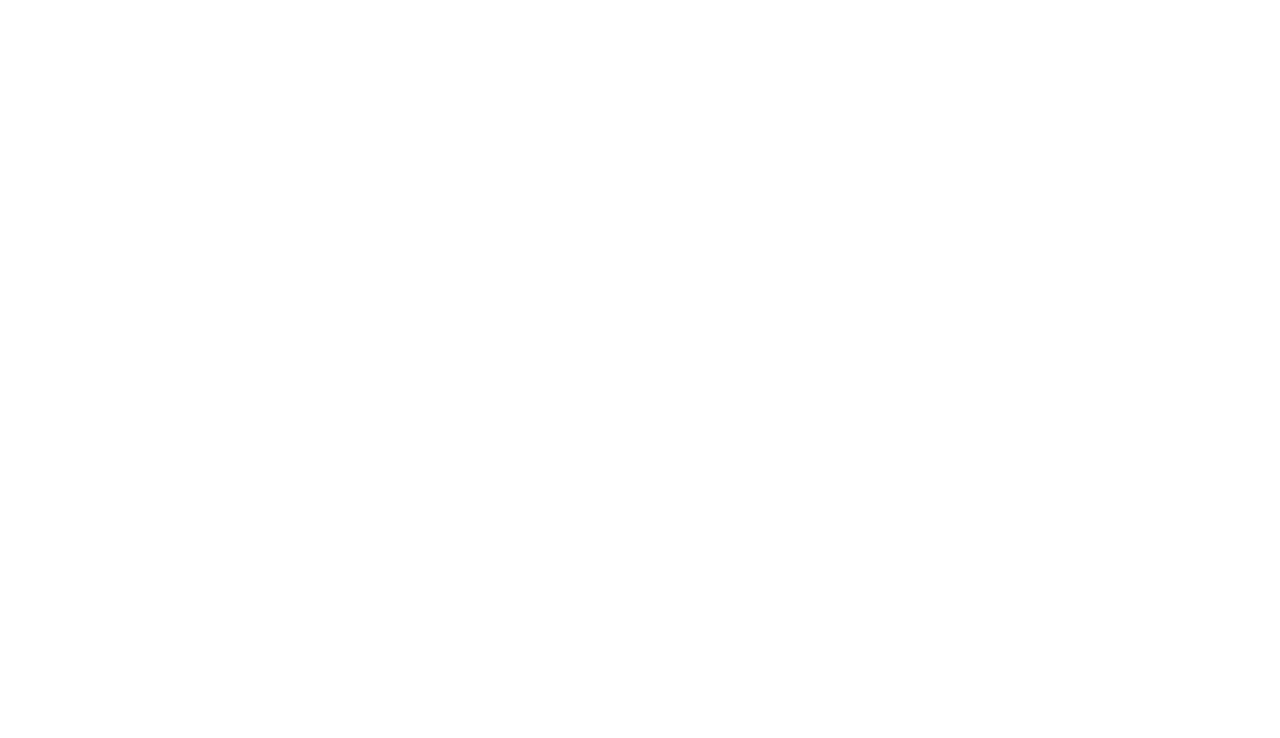
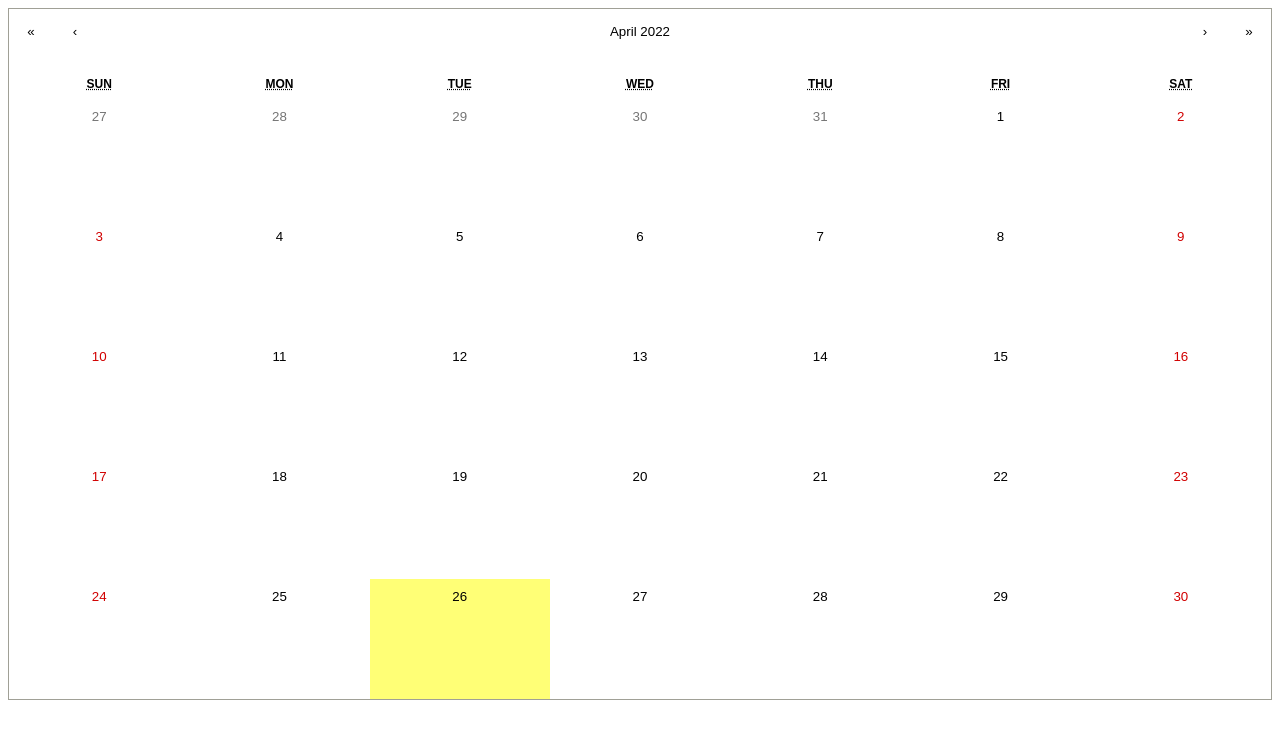
Before and after one commit to Adel-es/mogakko_bot_front, a React (Create React App) app: page /schedule in a window 1280 px wide. Before the commit this address had no page. Shown: the top 738 px of the page. Built offline with nearby package versions, Linux system fonts and the light colour scheme.

Commit message:
refactor : 클래스 이름 rename

```diff
--- a/src/App.js
+++ b/src/App.js
@@ -2,7 +2,7 @@
 import Home from "./router/Home";
 import SignIn from "./pages/SignIn";
 import SignUp from "./pages/SignUp";
-import StudyManager from "./pages/StudyManager";
+import ScheduleManager from "./pages/ScheduleManager";
 
 function App() {
 	return (
@@ -11,7 +11,7 @@
 				<Route path="/" element={<Home />}></Route>
 				<Route path="/signin" element={<SignIn />}></Route>
 				<Route path="/signup" element={<SignUp />}></Route>
-				<Route path="/manage" element={<StudyManager />}></Route>
+				<Route path="/schedule" element={<ScheduleManager />}></Route>
 			</Routes>
 		</Router>
 	);
--- a/src/components/calendar/CustomCalendar.js
+++ b/src/components/calendar/MonthlyCalendar.js
@@ -3,7 +3,7 @@
 import styled from "styled-components";
 import SimplePersonTag from "../persontag/SimplePersonTag";
 
-function CustomCalendar({
+function MonthlyCalendar({
 	calendarOfCurrentMonth,
 	schedulesOfCurrentMonth,
 	onClickDayOnCalendar,
@@ -178,4 +178,4 @@
 		background-color: #e6e6e6;
 	}
 `;
-export default CustomCalendar;
+export default MonthlyCalendar;
--- a/src/pages/StudyManager.js
+++ b/src/pages/ScheduleManager.js
@@ -3,7 +3,7 @@
 import { differenceInCalendarDays, addDays } from "date-fns";
 import { useState } from "react";
 import { GenerateCalendarOfCurrentMonth } from "../utils/calendar/MonthListGenerator";
-import CustomCalendar from "../components/calendar/CustomCalendar";
+import MonthlyCalendar from "../components/calendar/MonthlyCalendar";
 
 const samplePeopleInfo = [
 	ScheduleInfoStruct(
@@ -132,14 +132,14 @@
 	// TODO: 다른 day를 클릭했을 때, create box가 사라지지 않음. 아예 detail view를 없애고 난 후, 다시 열어보면  create box가 사라져있음.
 	return (
 		<div>
-			<CustomCalendar
+			<MonthlyCalendar
 				calendarOfCurrentMonth={calendarOfCurrentMonth}
 				schedulesOfCurrentMonth={schedulesOfCurrentMonth}
 				onClickDayOnCalendar={handleClickDayOnCalendar}
 				onActiveStartDateChangeOnCalendar={
 					handleActiveStartDateChangeOnCalendar
 				}
-			></CustomCalendar>
+			></MonthlyCalendar>
 			{dayClicked ? (
 				<DailyDetailInfo
 					selectedDay={selectedDay}
```
